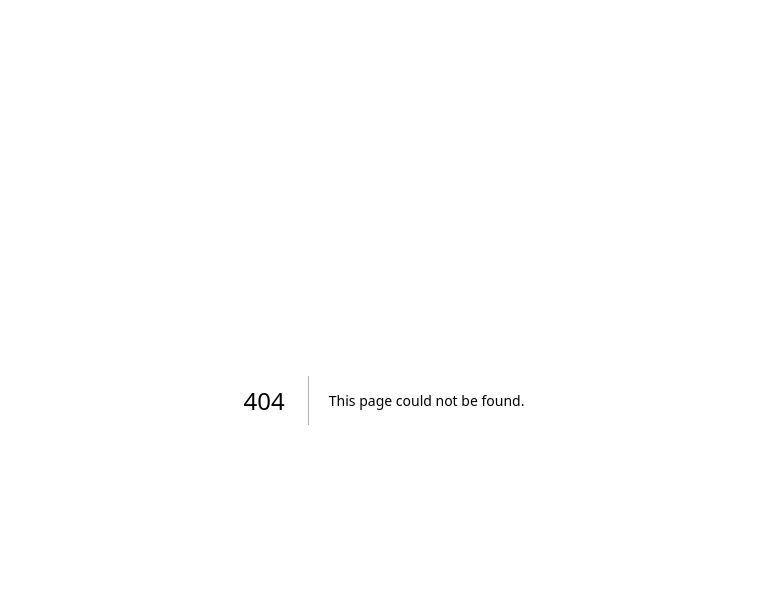
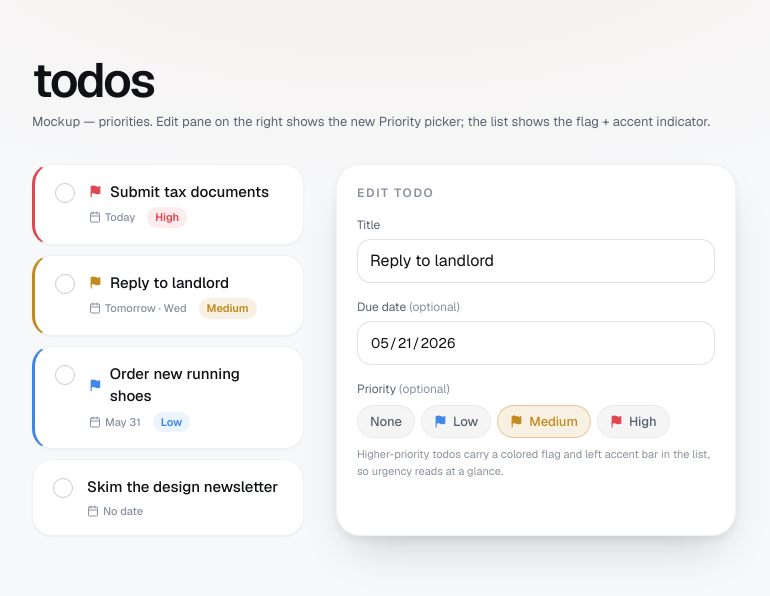
Before and after one commit to nick-cummings/simple-todos, a Next.js app: page /mockups/priorities in a window 1280 px wide. Before the commit this address had no page. Shown: the top 596 px of the page, without its empty margins (256-1026 px from the left). Built offline with nearby package versions, Linux system fonts and the light colour scheme.

Commit message:
Add /mockups/priorities mockup: priority picker + card indicators

```diff
--- /dev/null
+++ b/src/app/mockups/priorities/page.tsx
@@ -0,0 +1,15 @@
+import type { Metadata } from "next";
+import { notFound } from "next/navigation";
+
+import { mockupsEnabled } from "@/lib/mockupsEnabled";
+import PriorityPickerMock from "@/components/mockups/PriorityPickerMock";
+
+export const metadata: Metadata = {
+  title: "Priorities mockup",
+  robots: { index: false, follow: false },
+};
+
+export default function PrioritiesMockupPage() {
+  if (!mockupsEnabled()) notFound();
+  return <PriorityPickerMock />;
+}
--- /dev/null
+++ b/src/components/mockups/PriorityPickerMock.tsx
@@ -0,0 +1,253 @@
+"use client";
+
+/**
+ * MOCKUP — not wired into the app.
+ *
+ * Design exploration for task priorities. Two surfaces:
+ *  - Picker: the edit modal grows a "Priority" row with a segmented
+ *    chip per level (None / Low / Medium / High). Each chip carries a
+ *    flag icon tinted to its level color.
+ *  - Indicator: on the list, a prioritized todo shows a colored flag
+ *    next to its title plus a matching left accent bar, so urgency
+ *    reads at a glance without opening the card.
+ *
+ * Drop into a page like /mockups/priorities (already wired) to preview
+ * interactively.
+ *
+ * Open design questions for the real implementation:
+ *  - Data model addition: `priority: "low" | "medium" | "high" | null`
+ *    on Todo (None == null, the default).
+ *  - Does priority drive sort order, or stay purely visual? If it
+ *    sorts, how does it interact with the existing due-date ordering?
+ *  - Is the left accent bar too heavy alongside label colors, or does
+ *    the flag alone carry enough signal?
+ */
+
+import { useState } from "react";
+
+type Priority = "high" | "low" | "medium" | "none";
+
+const LEVELS: { value: Priority; label: string }[] = [
+  { value: "none", label: "None" },
+  { value: "low", label: "Low" },
+  { value: "medium", label: "Medium" },
+  { value: "high", label: "High" },
+];
+
+// Reuse the label swatch palette so priorities sit visually alongside
+// the rest of the app's color language.
+const PRIORITY_COLOR: Record<Exclude<Priority, "none">, string> = {
+  low: "#3F86E8", // blue
+  medium: "#C08A1E", // amber
+  high: "#E0464F", // red
+};
+
+const PRIORITY_TINT: Record<Exclude<Priority, "none">, string> = {
+  low: "rgb(63 134 232 / 0.10)",
+  medium: "rgb(192 138 30 / 0.12)",
+  high: "rgb(224 70 79 / 0.10)",
+};
+
+const CARDS: { title: string; priority: Priority; due: string }[] = [
+  { title: "Submit tax documents", priority: "high", due: "Today" },
+  { title: "Reply to landlord", priority: "medium", due: "Tomorrow · Wed" },
+  { title: "Order new running shoes", priority: "low", due: "May 31" },
+  { title: "Skim the design newsletter", priority: "none", due: "No date" },
+];
+
+function isLeveled(p: Priority): p is Exclude<Priority, "none"> {
+  return p !== "none";
+}
+
+export default function PriorityPickerMock() {
+  const [selected, setSelected] = useState<Priority>("medium");
+
+  return (
+    <main className="mx-auto flex min-h-dvh w-full max-w-3xl flex-col gap-8 px-5 pt-10 pb-32 sm:px-8 sm:pt-14">
+      <header className="flex flex-col gap-2">
+        <h1 className="text-5xl font-semibold leading-none tracking-[-0.045em]">
+          todos
+        </h1>
+        <p className="text-[13px] text-muted">
+          Mockup — priorities. Edit pane on the right shows the new
+          Priority picker; the list shows the flag + accent indicator.
+        </p>
+      </header>
+
+      <div className="grid gap-8 lg:grid-cols-[1fr_minmax(0,400px)]">
+        {/* Left: list with priority indicators */}
+        <ul className="flex flex-col gap-2.5">
+          {CARDS.map((t) => {
+            const leveled = isLeveled(t.priority);
+            const color = leveled ? PRIORITY_COLOR[t.priority] : undefined;
+            return (
+              <li
+                key={t.title}
+                className="flex items-start gap-3.5 overflow-hidden rounded-xl border border-line bg-card px-5 py-4 shadow-soft"
+                style={
+                  color
+                    ? { borderLeft: `3px solid ${color}` }
+                    : undefined
+                }
+              >
+                <span className="mt-0.5 h-5 w-5 shrink-0 rounded-full border-[1.5px] border-line-emphasis" />
+                <div className="flex min-w-0 flex-1 flex-col gap-1">
+                  <span className="flex items-center gap-2 text-[15px] font-medium text-fg">
+                    {color && <FlagIcon color={color} />}
+                    {t.title}
+                  </span>
+                  <div className="flex flex-wrap items-center gap-x-3 gap-y-1 text-[11px] font-medium text-faint">
+                    <span className="inline-flex items-center gap-1">
+                      <CalendarIcon />
+                      {t.due}
+                    </span>
+                    {leveled && (
+                      <span
+                        className="inline-flex items-center gap-1 rounded-full px-2 py-0.5 font-semibold capitalize"
+                        style={{
+                          color,
+                          backgroundColor: PRIORITY_TINT[t.priority],
+                        }}
+                      >
+                        {t.priority}
+                      </span>
+                    )}
+                  </div>
+                </div>
+              </li>
+            );
+          })}
+        </ul>
+
+        {/* Right: open edit pane showing the new Priority row */}
+        <div className="flex flex-col gap-4 rounded-2xl border border-line bg-card p-5 shadow-pop">
+          <div className="flex items-center justify-between">
+            <h2 className="text-xs font-semibold uppercase tracking-[0.14em] text-faint">
+              Edit todo
+            </h2>
+          </div>
+
+          <Field label="Title">
+            <input
+              value="Reply to landlord"
+              readOnly
+              className="h-11 rounded-lg border border-line-strong bg-card px-3 text-base"
+            />
+          </Field>
+
+          <Field label="Due date" optional>
+            <input
+              type="date"
+              value="2026-05-21"
+              readOnly
+              className="h-11 rounded-lg border border-line-strong bg-card px-3 text-sm"
+            />
+          </Field>
+
+          <div className="flex flex-col gap-2">
+            <span className="text-xs text-muted">
+              Priority <span className="text-faint">(optional)</span>
+            </span>
+            <div className="flex flex-wrap gap-1.5">
+              {LEVELS.map((p) => {
+                const active = selected === p.value;
+                const color = isLeveled(p.value)
+                  ? PRIORITY_COLOR[p.value]
+                  : undefined;
+                return (
+                  <button
+                    key={p.value}
+                    type="button"
+                    onClick={() => setSelected(p.value)}
+                    aria-pressed={active}
+                    className={
+                      `inline-flex items-center gap-1.5 rounded-full border px-3 py-1.5 text-[13px] font-medium ` +
+                      (active
+                        ? "border-line-strong bg-subtle text-fg"
+                        : "border-line bg-subtle text-muted hover:bg-subtle-hover hover:text-fg")
+                    }
+                    style={
+                      active && color
+                        ? {
+                            color,
+                            borderColor: `${color}66`,
+                            backgroundColor: PRIORITY_TINT[p.value],
+                          }
+                        : undefined
+                    }
+                  >
+                    {color && <FlagIcon color={color} />}
+                    {p.label}
+                  </button>
+                );
+              })}
+            </div>
+
+            <p className="text-[11px] text-faint">
+              Higher-priority todos carry a colored flag and left accent
+              bar in the list, so urgency reads at a glance.
+            </p>
+          </div>
+        </div>
+      </div>
+    </main>
+  );
+}
+
+function Field({
+  children,
+  label,
+  optional,
+}: {
+  children: React.ReactNode;
+  label: string;
+  optional?: boolean;
+}) {
+  return (
+    <div className="flex flex-col gap-1.5">
+      <span className="text-xs text-muted">
+        {label}
+        {optional && <span className="text-faint"> (optional)</span>}
+      </span>
+      {children}
+    </div>
+  );
+}
+
+function CalendarIcon() {
+  return (
+    <svg
+      width="12"
+      height="12"
+      viewBox="0 0 24 24"
+      fill="none"
+      stroke="currentColor"
+      strokeWidth="2"
+      strokeLinecap="round"
+      strokeLinejoin="round"
+      aria-hidden
+    >
+      <rect x="3" y="4" width="18" height="18" rx="2" />
+      <path d="M16 2v4M8 2v4M3 10h18" />
+    </svg>
+  );
+}
+
+function FlagIcon({ color }: { color: string }) {
+  return (
+    <svg
+      width="13"
+      height="13"
+      viewBox="0 0 24 24"
+      fill={color}
+      stroke={color}
+      strokeWidth="2"
+      strokeLinecap="round"
+      strokeLinejoin="round"
+      aria-hidden
+    >
+      <path d="M4 15s1-1 4-1 5 2 8 2 4-1 4-1V3s-1 1-4 1-5-2-8-2-4 1-4 1z" />
+      <line x1="4" y1="22" x2="4" y2="15" fill="none" />
+    </svg>
+  );
+}
```
